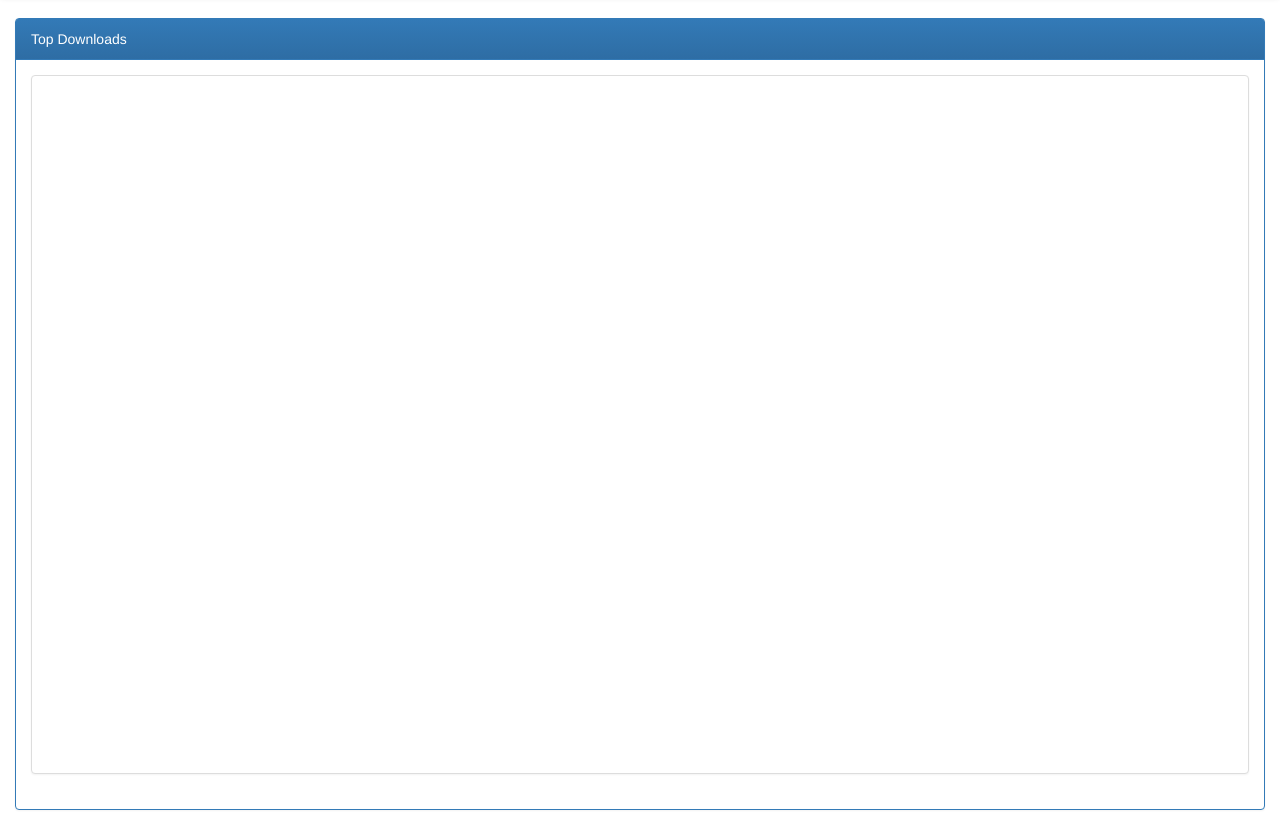
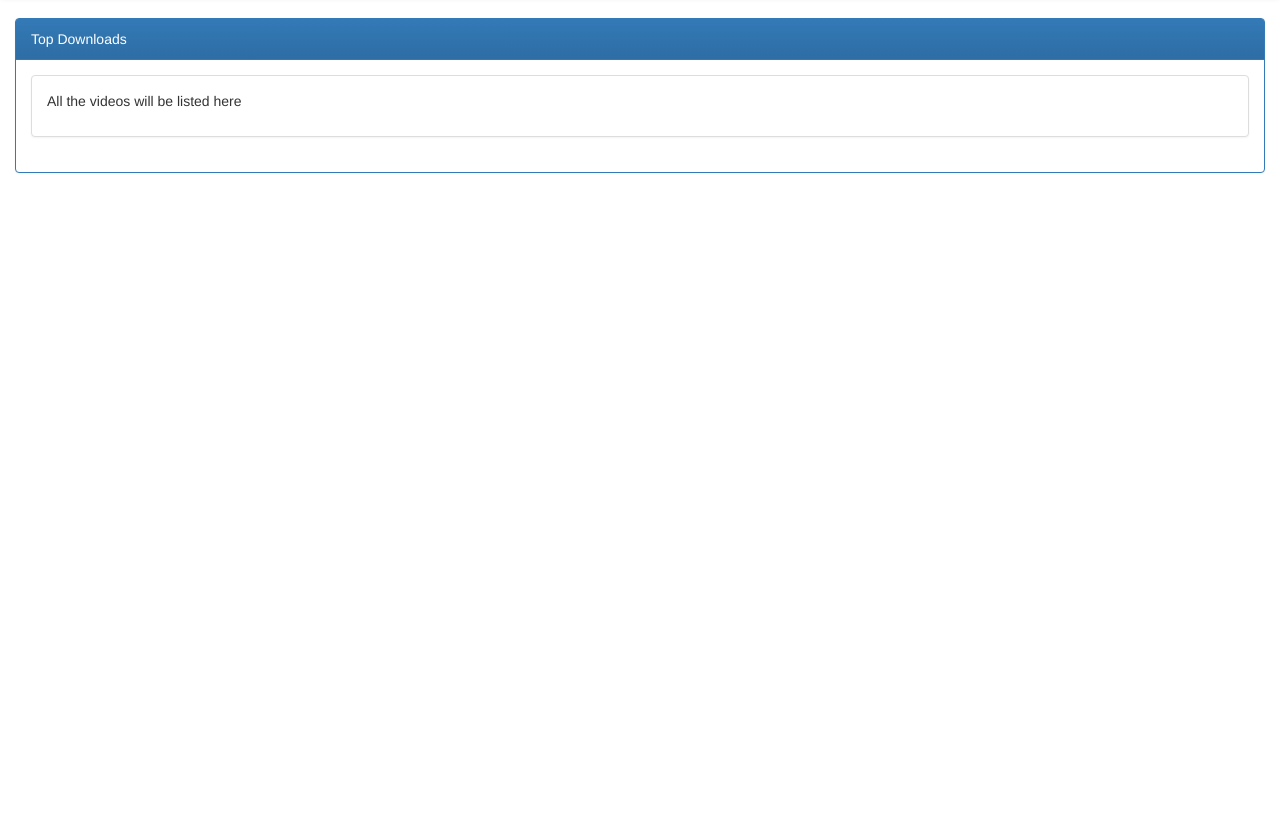
Before and after one commit to kdpisda/player, a plain HTML site: page index.html in a window 1280 px wide. Shown: the part 54-884 px from the top of the page. After the commit the page ends 800 px from the top, so only its background shows below. Drawn offline with nearby package versions, Linux system fonts and the light colour scheme.

Commit message:
Update index.html

```diff
--- a/index.html
+++ b/index.html
@@ -1,6 +1,5 @@
 <!-- Latest compiled and minified CSS -->
 <html>
-  <title>Dummy</title>
 <head>
 
 <link rel="stylesheet" href="https://maxcdn.bootstrapcdn.com/bootstrap/3.3.7/css/bootstrap.min.css" integrity="sha384-BVYiiSIFeK1dGmJRAkycuHAHRg32OmUcww7on3RYdg4Va+PmSTsz/K68vbdEjh4u" crossorigin="anonymous">
@@ -64,10 +63,7 @@
     <div class="panel-body">
       <div class="panel panel-default">
         <div class="panel-body">
-
-          <div class="embed-responsive embed-responsive-16by9">
-            <iframe class="embed-responsive-item" src=""></iframe>
-          </div>
+          <p>All the videos will be listed here</p>
         </div>
       </div>
     </div>
```
